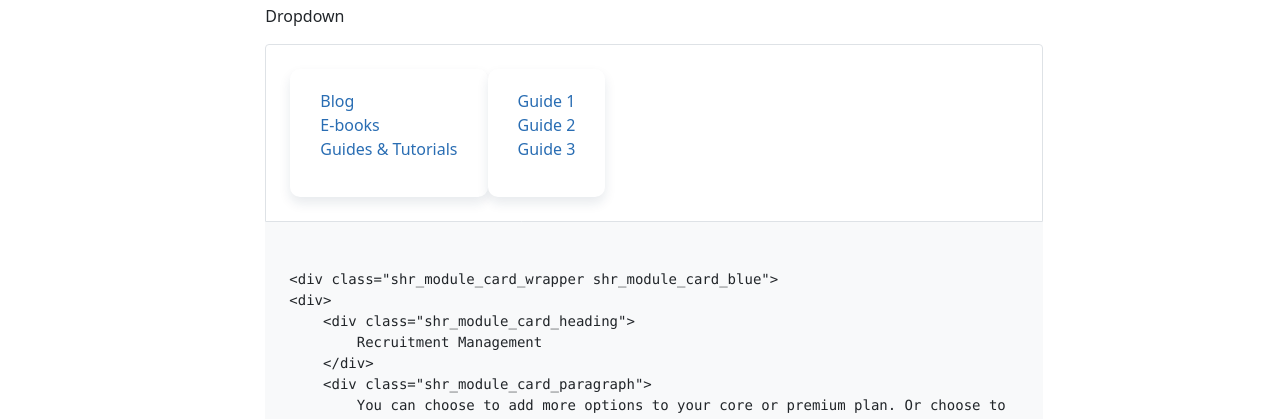
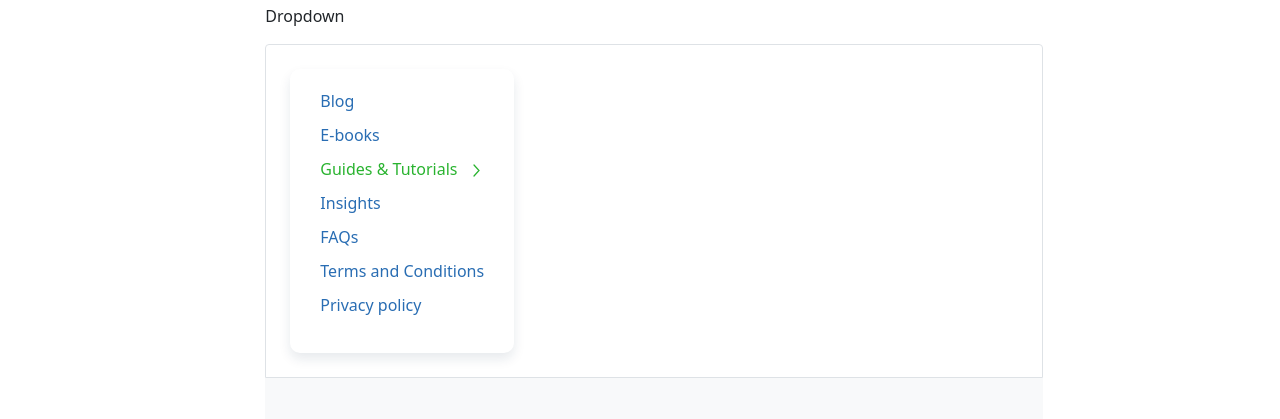
Before and after one commit to peterondesign/seamless_ds, a plain HTML site: page dropdown.html in a window 1280 px wide. Shown: the part 309-728 px from the top of the page. Drawn offline with Linux system fonts and the light colour scheme; a script that the page names is missing; files whose address does not match are found by name.

Commit message:
Adding Dropdown

```diff
--- a/dropdown.html
+++ b/dropdown.html
@@ -60,14 +60,22 @@
                         Dropdown </p>
                     <div class="bd-example">
                         <div class="shr_simple_dropdown_wrapper">
-<div class="shr_simple_dropdown_dropdowncard">
+                            <div id="shr_simple_dropdown_dropdowncard"
+                                class="shr_simple_dropdown_dropdowncard shr_color_blue">
                                 <ul>
-        <li>Blog</li>
-        <li>E-books</li>
-        <li>Guides & Tutorials<img class="icon_dark.svg"></img></li>
+                                    <li class="shr_simple_dropdown_dropdowncard_primary">Blog</li>
+                                    <li class="shr_simple_dropdown_dropdowncard_primary">E-books</li>
+                                    <li id="shr_dropdown_active"
+                                        class="shr_simple_dropdown_dropdowncard_primary shr_dropdown_active">Guides &
+                                        Tutorials<img src="arrow_right.svg" class="arrow_right"></img></li>
+                                    <li class="shr_simple_dropdown_dropdowncard_primary">Insights</li>
+                                    <li class="shr_simple_dropdown_dropdowncard_primary">FAQs</li>
+                                    <li class="shr_simple_dropdown_dropdowncard_primary">Terms and Conditions</li>
+                                    <li class="shr_simple_dropdown_dropdowncard_primary">Privacy policy</li>
                                 </ul>
                             </div>
-<div class="shr_simple_dropdown_dropdowncard">
+                            <div id="shr_simple_dropdown_dropdowncard_secondary"
+                                class="shr_simple_dropdown_dropdowncard shr_simple_dropdown_dropdowncard_secondary">
                                 <ul>
                                     <li>Guide 1</li>
                                     <li>Guide 2</li>
@@ -77,6 +85,32 @@
                         </div>
 
                     </div>
+
+                    <!-- Script Dropdown -->
+                    <script>
+                        /* When the user clicks on the button,
+                        toggle between hiding and showing the dropdown content */
+
+                                                let selected_dropdowns = document.querySelectorAll('.shr_simple_dropdown_dropdowncard_primary');
+
+
+                        selected_dropdowns.forEach(function (selected_dropdown) {
+                         selected_dropdown.addEventListener('click', myFunction);
+                        })
+                        function myFunction() {
+                          document.getElementById("shr_simple_dropdown_dropdowncard_secondary").classList.toggle("show");
+                        }
+
+                        // Close the dropdown if the user clicks outside of it
+                        window.onclick = function(e) {
+                          if (!e.target.matches('.shr_simple_dropdown_dropdowncard_primary')) {
+                          let myDropdown = document.getElementById("shr_simple_dropdown_dropdowncard_primary");
+                            if (myDropdown.classList.contains('show')) {
+                              myDropdown.classList.remove('show');
+                            }
+                          }
+                        }
+                        </script>
 
                     <div class="highlight">
                         <pre class="chroma">
--- a/shr_style.css
+++ b/shr_style.css
@@ -583,6 +583,7 @@ fieldset:disabled {
 .shr_simple_dropdown_wrapper {
   display: flex;
   flex-direction: row;
+  align-items: center;
 }
 
 .shr_simple_dropdown_dropdowncard {
@@ -592,10 +593,45 @@ fieldset:disabled {
   box-shadow: 0px 6px 12px rgba(19, 50, 82, 0.1);
   border-radius: 10px;
   padding: 1.25rem 1.875rem;
+  height: fit-content;
 }
 
-.shr_simple_dropdown_dropdowncard  > ul {
+@media (min-width: 990px) {
+  .shr_simple_dropdown_dropdowncard:not(:first-child) {
+    margin-left: 10px;
+  }
+  .arrow_right {
+    margin-left: 15px;
+  }
+}
+
+.shr_simple_dropdown_dropdowncard > ul {
   list-style-type: none;
   color: var(--shr_primary_blue_default);
   padding: 0;
 }
+
+.shr_simple_dropdown_dropdowncard > ul > li {
+  margin-bottom: 10px;
+  cursor: pointer;
+}
+
+.shr_color_green,
+.shr_dropdown_active {
+  color: var(--shr_primary_green_default);
+}
+
+.shr_color_blue {
+  color: var(--shr_primary_blue_default);
+}
+
+.shr_dropdown_active:hover .shr_simple_dropdown_dropdowncard_secondary{
+  display: block;
+  }
+
+.shr_simple_dropdown_dropdowncard_secondary{
+  display: none;
+}
+
+.show{display: block;}
+.hide{display: none;}
```
Also changed, not shown: arrow_right.svg (added). Lines whose indentation alone changed are shown as unchanged.
